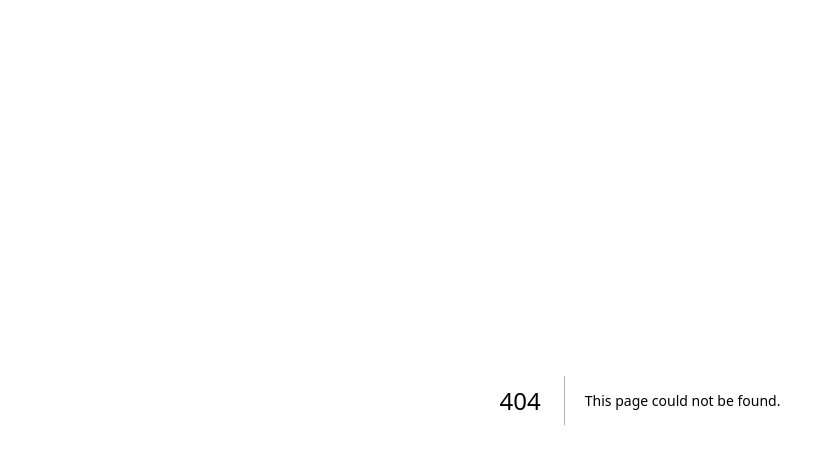
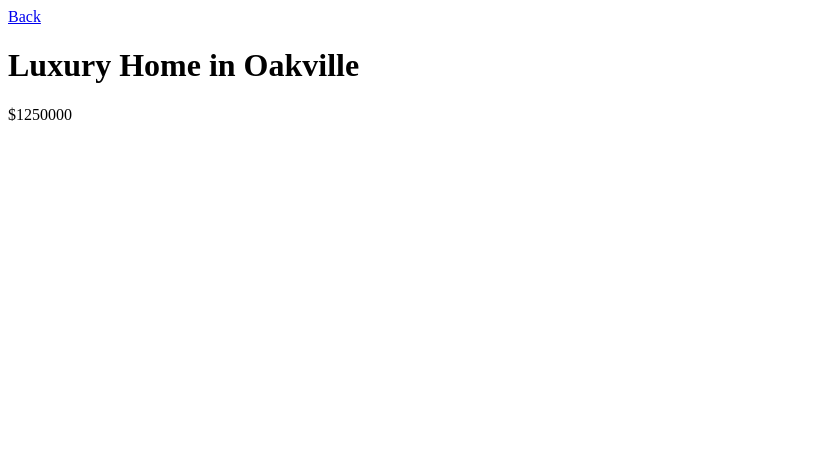
Before and after one commit to asimbutt11122026-ui/gta-real-estate, a Next.js app: page /properties/1 in a window 1280 px wide. Before the commit this address had no page. Shown: the top 464 px of the page, without its empty margins (0-835 px from the left). Built offline with nearby package versions, Linux system fonts and the light colour scheme.

Commit message:
STEP 2: Add property detail page

```diff
--- /dev/null
+++ b/app/properties/[id]/page.jsx
@@ -0,0 +1,9 @@
+"use client";
+import Link from "next/link";
+import { mockProperties } from "@/lib/mock-data";
+
+export default function PropertyDetailPage({ params }) {
+  const property = mockProperties.find(p => p.id === parseInt(params.id));
+  if (!property) return <div><h1>Not Found</h1></div>;
+  return <div><Link href="/properties">Back</Link><h1>{property.title}</h1><p>${property.price}</p></div>;
+}
```
Also changed, not shown: app/properties/[id]/page.jsx.txt (added).
